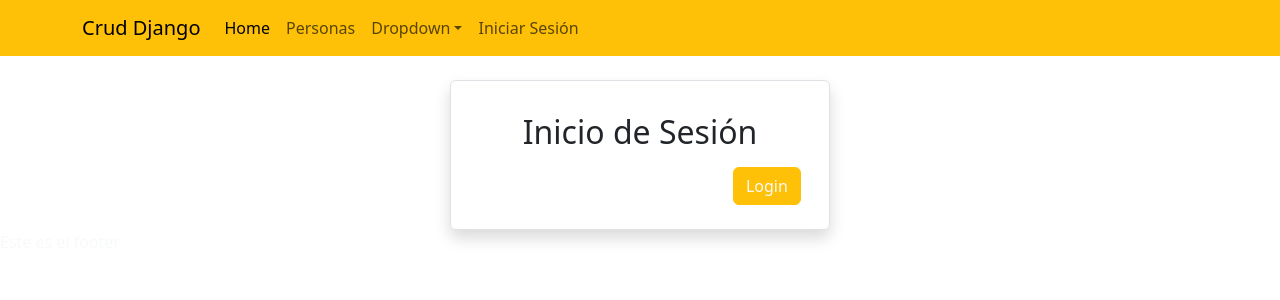
After one commit to profealejandroduoc/modelos_s2, a Django app: page /login/ in a window 1280 px wide. The commit adds this page. Shown: the top 300 px of the page. Run offline with Django 5.2, Linux system fonts and the light colour scheme; some libraries are stand-ins or nearby versions.

Commit message:
Listo para login con alertas y etc

```diff
--- a/app_orm/templates/app_orm/base.html
+++ b/app_orm/templates/app_orm/base.html
@@ -11,9 +11,36 @@
 
     <!-- Latest compiled JavaScript -->
     <script src="https://cdn.jsdelivr.net/npm/bootstrap@5.3.3/dist/js/bootstrap.bundle.min.js"></script>
+    <script src="https://cdn.jsdelivr.net/npm/sweetalert2@11"></script>
 </head>
 
 <body>
+    {% if messages %}
+        {% for msg in messages %}
+            {% if msg.level == 25 %}
+                <script>
+                    Swal.fire({
+                        title: 'Operación realizada!',
+                        text: '{{msg}}',
+                        icon: 'success',
+                        confirmButtonText: 'Cerrar'
+                        })
+                </script>
+            {% endif %}
+            {% if msg.level == 30 %}
+                <script>
+                    Swal.fire({
+                        title: 'Operación realizada!',
+                        text: '{{msg}}',
+                        icon: 'warning',
+                        confirmButtonText: 'Cerrar'
+                        })
+                </script>
+            {% endif %}
+
+        {% endfor %}
+
+    {% endif %}
     <nav class="navbar navbar-expand-sm navbar-light bg-warning">
         <div class="container">
             <a class="navbar-brand" href="#">Crud Django</a>
@@ -39,11 +66,26 @@
                             <a class="dropdown-item" href="#">Action 2</a>
                         </div>
                     </li>
+                    <li class="nav-item">
+                        <a class="nav-link" href="{% url "login" %}">Iniciar Sesión</a>
+                    </li>
                 </ul>
 
             </div>
+
         </div>
     </nav>
+  {% comment %}   <div>
+        {% if messages %}
+            {% for message in messages %}
+            <div class="alert alert-success" role="alert">
+                <strong>{{ message }}</strong>
+            </div>
+            {% endfor %}
+        {% endif %}
+
+
+    </div> {% endcomment %}
 
 
     {% block contenido %}
--- /dev/null
+++ b/app_orm/templates/app_orm/login.html
@@ -0,0 +1,36 @@
+{% extends "app_orm/base.html" %}
+{% load static %}
+{% load crispy_forms_tags %}
+
+
+{% block contenido %}
+
+<div class="container">
+    <div class="row mt-4">
+        <div class="col-sm-4"></div>
+        <div class="col-sm-4 border rounded p-4 shadow">
+            <h2 class="text-center pb-2 mt-2">Inicio de Sesión</h2>
+
+            <form action="" method="post" enctype="multipart/form-data">
+                {% csrf_token %}
+                {{form | crispy}}
+
+
+
+                <div class="d-flex justify-content-end">
+                    <input type="submit" value="Login" class='btn btn-warning text-light'>&nbsp;
+                </div>
+
+            </form>
+
+
+
+        </div>
+        <div class="col-sm-4"></div>
+    </div>
+
+
+</div>
+
+
+{% endblock contenido %}
--- a/app_orm/urls.py
+++ b/app_orm/urls.py
@@ -1,5 +1,5 @@
 from django.urls import path
-from .views import index, personas, detallepersona,crearpersona,modificar, eliminar
+from .views import index, personas, detallepersona,crearpersona,modificar, eliminar,login
 
 urlpatterns = [
     path('', index, name='index'),
@@ -7,5 +7,6 @@ urlpatterns = [
     path('detallepersona/<id>',detallepersona,name='detallepersona'),
     path('crearpersona/',crearpersona,name='crearpersona'),
     path('modificar/<id>',modificar,name="modificar"),
-    path('eliminar/<id>',eliminar, name="eliminar")
+    path('eliminar/<id>',eliminar, name="eliminar"),
+    path('login/',login, name="login"),
 ]
--- a/app_orm/views.py
+++ b/app_orm/views.py
@@ -3,7 +3,15 @@ from datetime import datetime, date
 from .models import Persona
 from django.shortcuts import get_object_or_404,redirect
 from .forms import PersonaForm, UpdPersonaForm
+from os import remove, path
+from django.conf import settings
+from django.contrib import messages
 # Create your views here.
+
+def login(request):
+    return render(request, 'app_orm/login.html')
+
+
 def index(request):
     hoy=datetime.now()
     texto="Este es un texto desde la vista index"
@@ -36,8 +44,10 @@ def crearpersona(request):
     if request.method=="POST":
         miformulario=PersonaForm(data=request.POST,files=request.FILES)
         if miformulario.is_valid():
+            miformulario.save()
+            #from django.contrib import messages
+            messages.success(request, "Persona agregada con éxito")
 
-            miformulario.save()
             return redirect(to='personas')
 
     datos={
@@ -72,6 +82,8 @@ def modificar(request,id):
         if form.is_valid():
 
             form.save()
+
+            messages.warning(request,'Persona modificada')
             return redirect(to='personas')
 
     return render(request,'app_orm/modificar.html', datos)
@@ -84,6 +96,9 @@ def eliminar(request,id):
     }
 
     if request.method=="POST":
+        #from os import remove, path
+        #from django.conf import settings
+        remove(path.join(str(settings.MEDIA_ROOT).replace('/media','')+str(persona.foto.url).replace('/','\\')))
         persona.delete()
         return redirect(to="personas")
     return render(request,'app_orm/eliminar.html', datos)
--- a/sitio/settings.py
+++ b/sitio/settings.py
@@ -42,6 +42,8 @@ INSTALLED_APPS = [
     'crispy_bootstrap5',
 
 ]
+
+MESSAGE_STORAGE = "django.contrib.messages.storage.cookie.CookieStorage"
 
 MIDDLEWARE = [
     'django.middleware.security.SecurityMiddleware',
```
Also changed, not shown: app_orm/media/personas/Captura_de_pantalla_2024-02-20_174749.png (deleted), app_orm/media/personas/diaulo.jpg (deleted), app_orm/media/personas/diaulo_wjy96PL.jpg (deleted), app_orm/media/personas/diogenes_PgvOdMm.jpg (deleted), app_orm/media/personas/padelman.jpg (added), app_orm/media/personas/tertuliano.jpg (added), app_orm/media/personas/wacoldo_qFAbleC.jpg (deleted), db.sqlite3.
